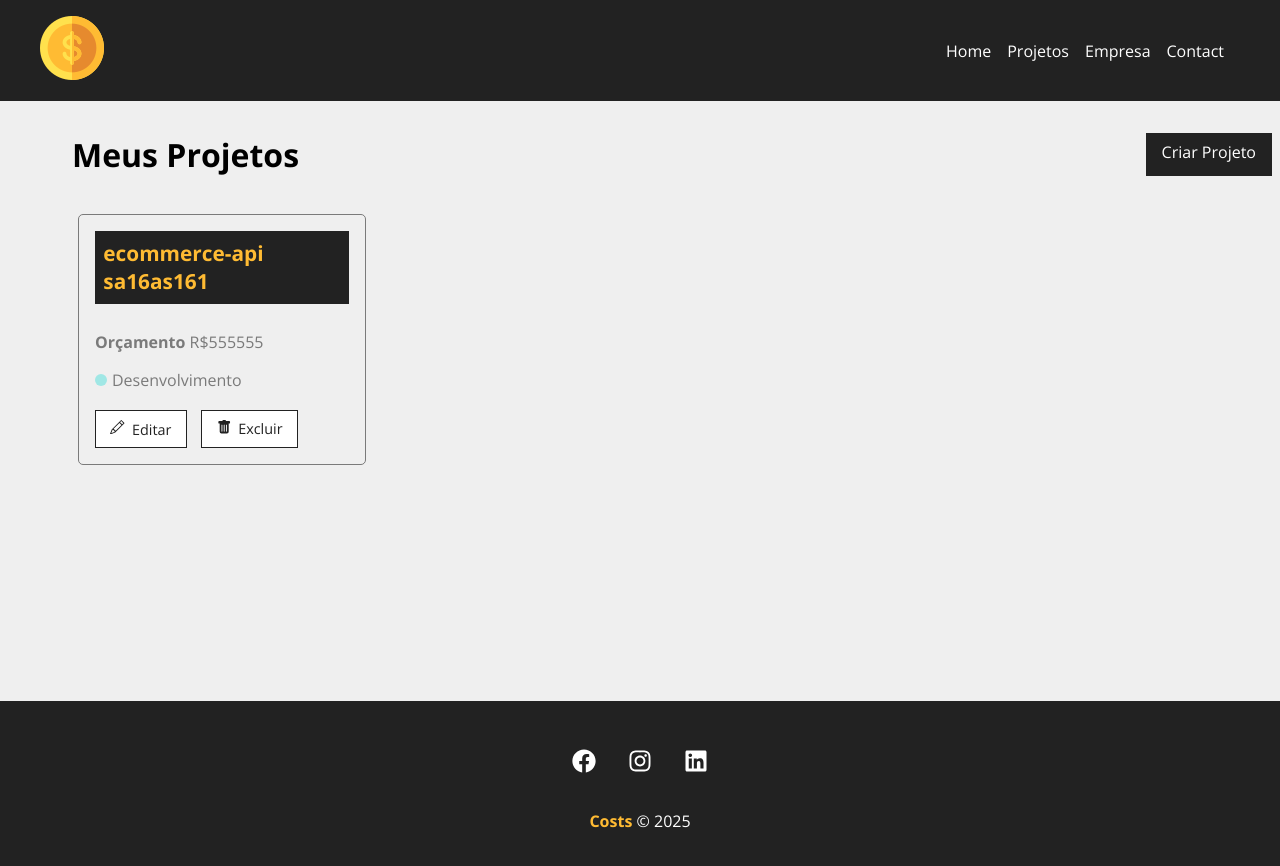
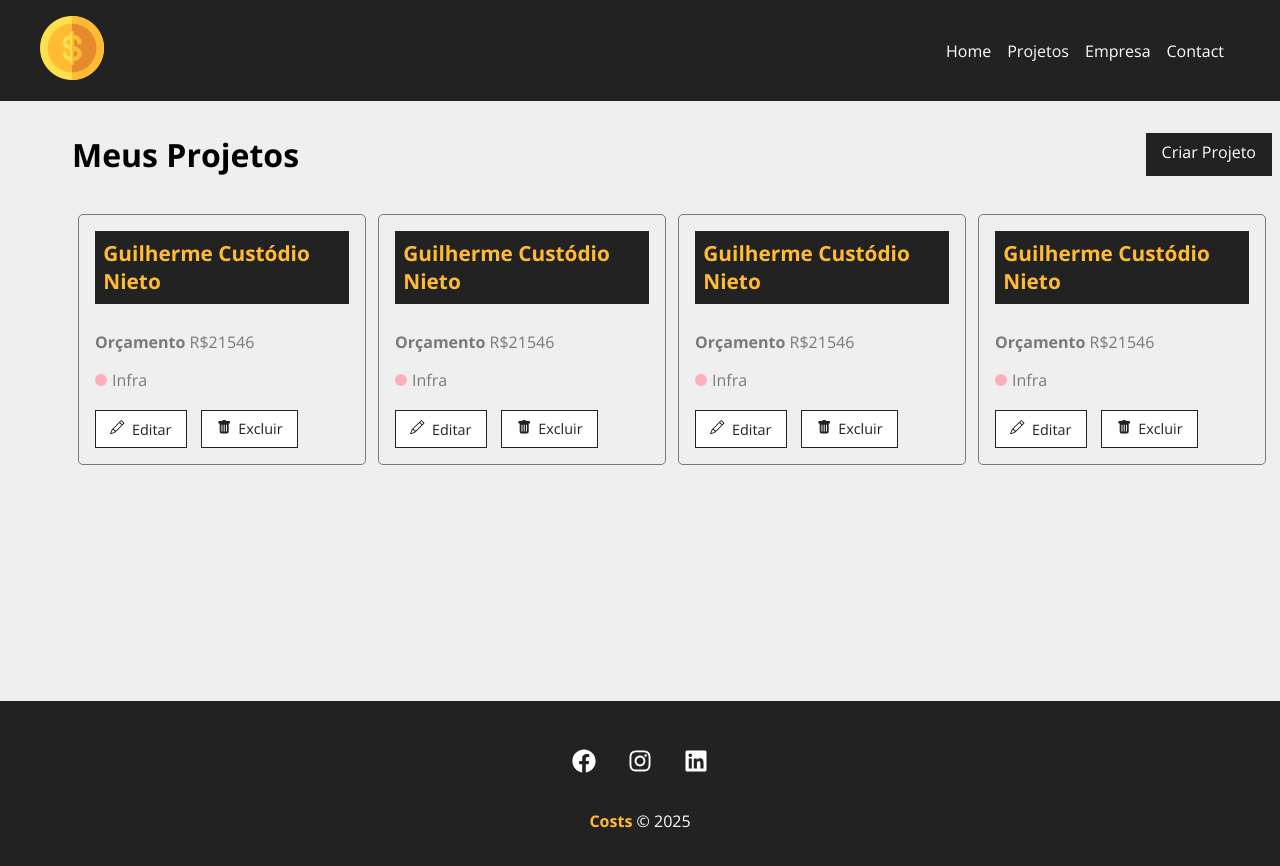
Before and after one commit to GuilhermeCustodioNieto/JavaScript-Estudo, a React (Create React App) app in the folder react/Matheus Bastitti/costs/: page /projects in a window 1280 px wide. Shown: the top 866 px of the page. Built offline with nearby package versions, Linux system fonts and the light colour scheme; data requests are answered from the project's data file.

Commit message:
Projeto finalizado

```diff
--- a/react/Matheus Bastitti/costs/db.json
+++ b/react/Matheus Bastitti/costs/db.json
@@ -1,15 +1,91 @@
 {
   "projects": [
     {
-      "id": "5790",
-      "name": "ecommerce-api sa16as161",
-      "budget": "555555",
+      "id": "9263",
+      "name": "Guilherme Custódio Nieto",
+      "budget": "21546",
       "category": {
-        "id": "2",
-        "name": "Desenvolvimento"
+        "id": "1",
+        "name": "Infra"
       },
-      "costs": 0,
-      "services": []
+      "costs": null,
+      "services": [
+        {
+          "name": "TESTE",
+          "cost": "4444",
+          "id": "a9e9a08d-6873-42ff-b737-5fe3cadccbc3"
+        },
+        {
+          "name": "SADASSDA",
+          "cost": "44",
+          "description": "ASDASDAS",
+          "id": "560ee2db-fd73-4b9e-b944-44ac216ed36d"
+        }
+      ],
+      "cost": null
+    },
+    {
+      "id": "9263",
+      "name": "Guilherme Custódio Nieto",
+      "budget": "21546",
+      "category": {
+        "id": "1",
+        "name": "Infra"
+      },
+      "costs": null,
+      "services": [
+        {
+          "name": "asdsa",
+          "cost": "44",
+          "description": "ASDASDAS",
+          "id": "bc0534b0-21ea-4af4-b388-b23e9a898d4d"
+        }
+      ],
+      "cost": null
+    },
+    {
+      "id": "9263",
+      "name": "Guilherme Custódio Nieto",
+      "budget": "21546",
+      "category": {
+        "id": "1",
+        "name": "Infra"
+      },
+      "costs": null,
+      "services": [
+        {
+          "name": "erasdsaads",
+          "cost": "5555",
+          "description": "adsadas",
+          "id": "d50edf3d-5127-4646-bdf4-7c14f560b9cc"
+        }
+      ],
+      "cost": null
+    },
+    {
+      "id": "9263",
+      "name": "Guilherme Custódio Nieto",
+      "budget": "21546",
+      "category": {
+        "id": "1",
+        "name": "Infra"
+      },
+      "costs": null,
+      "services": [
+        {
+          "name": "erasdsaads",
+          "cost": "5555",
+          "description": "adsadas",
+          "id": "d50edf3d-5127-4646-bdf4-7c14f560b9cc"
+        },
+        {
+          "name": "yrtsdds",
+          "cost": "444",
+          "description": "332",
+          "id": "e39debfe-0020-47f3-a2b0-e3ac52b76bb1"
+        }
+      ],
+      "cost": null
     }
   ],
   "categories": [
--- a/react/Matheus Bastitti/costs/src/components/layouts/Message.js
+++ b/react/Matheus Bastitti/costs/src/components/layouts/Message.js
@@ -16,12 +16,12 @@ function Message({type, msg}) {
         setVisible(true)
         const timer = setTimeout(() => {
             setVisible(false)
-        }, 3000)
+        }, 5000)
 
         return () => clearTimeout(timer)
     }, [msg])
 
-    console.log(`foi chamado`);
+
 
 
   return (
--- a/react/Matheus Bastitti/costs/src/components/pages/Project.js
+++ b/react/Matheus Bastitti/costs/src/components/pages/Project.js
@@ -6,13 +6,19 @@ import Loading from '../layouts/Loading'
 import Container from '../layouts/Container'
 import ProjectForm from '../project/ProjectForm'
 import Message from '../layouts/Message'
+import ServiceForm from '../service/ServiceForm'
+
+import {parse, v4 as uuidv4} from 'uuid'
+import ServiceCard from '../service/ServiceCard'
 
 function Project() {
     const id = useParams().id
 
 
     const [project, setProject] = useState([]);
+    const [services, setServices] = useState([]);
     const [showProjectForm, setShowProjectForm] = useState(false);
+    const [showServiceForm, setShowServiceForm] = useState(false);
     const [message, setMessage] = useState();
     const [type, setType] = useState();
 
@@ -36,11 +42,85 @@ function Project() {
         }, 300)
     }, [id])
 
+    function removeService(id, cost) {
+        const servicesUpdated = project.services.filter(
+          (service) => service.id !== id,
+        )
+
+        const projectUpdated = project
+
+        projectUpdated.services = servicesUpdated
+        projectUpdated.cost = parseFloat(projectUpdated.cost) - parseFloat(cost)
+
+        fetch(`http://localhost:5000/projects/${projectUpdated.id}`, {
+          method: 'PATCH',
+          headers: {
+            'Content-Type': 'application/json',
+          },
+          body: JSON.stringify(projectUpdated),
+        })
+          .then((resp) => resp.json())
+          .then((data) => {
+            setProject(projectUpdated)
+            setServices(servicesUpdated)
+            setMessage('Serviço removido com sucesso!')
+            setType('success')
+          })
+      }
+
+
     function toggleProjectForm() {
         setShowProjectForm(!showProjectForm)
     }
 
+    function toggleServiceForm() {
+        setShowServiceForm(!showServiceForm)
+    }
+
+    function createService(project) {
+        const lastService = project.services[project.services.length - 1]
+        lastService.id = uuidv4()
+
+        const lastServiceCost = lastService.cost
+        const newCost = parseFloat(project.costs) + parseFloat(lastServiceCost)
+
+
+
+
+        if(newCost > parseFloat(project.budget)) {
+            setMessage('Orçamento ultrapassado, verifique o valor do serviço')
+            setType('error')
+
+
+            return false
+        }
+
+        project.cost = newCost
+
+
+            fetch(`http://localhost:5000/projects`, {
+                method: 'POST',
+                headers: {
+                    'Content-Type': 'application/json'
+                },
+                body: JSON.stringify(project)
+            }).then((resp) => resp.json())
+            .then((data) => {
+                setProject(data)
+                setServices(data.services)
+                setShowServiceForm(false)
+
+            }).catch(err => console.log(err))
+
+
+
+
+    }
+
+
     function editPost(project) {
+        setMessage('')
+
         if(project.budget < project.costs) {
             setMessage('O orçamento não pode ser menor que o custo do projeto')
             setType('Error')
@@ -101,6 +181,39 @@ function Project() {
                         </div>
                     )}
                 </div>
+                <div className={styles.service_form_container}>
+                    <h2>Adicione um serviço:</h2>
+                    <button onClick={toggleServiceForm} className={styles.btn}>
+                        {!showServiceForm ? 'Adicionar serviço projeto' : 'Fechar'}
+                    </button>
+
+                    <div className={styles.project_info}>
+                        {showServiceForm && (
+                            <ServiceForm
+                                handleSubmit={createService}
+                                textBtn="Adicionar serviço"
+                                projectData={project}
+                            ></ServiceForm>
+                        )}
+                    </div>
+                </div>
+                <h2>Serviços</h2>
+                <Container customClass='start'>
+                        {services.length > 0 && services.map((service) => (
+                            <ServiceCard
+                            id={service.id}
+                            name={service.name}
+                            cost={service.cost}
+                            description={service.description}
+                            key={service.id}
+                            handleRemove={removeService}>
+                            </ServiceCard>
+                        )) }
+
+                        {services.length === 0 && <p>Não há serviços cadastrados</p>}
+
+
+                </Container>
             </Container>
         </div>
     ) : (<Loading></Loading>)}
--- /dev/null
+++ b/react/Matheus Bastitti/costs/src/components/service/ServiceCard.js
@@ -0,0 +1,31 @@
+import React from 'react'
+import styles from  '../project/ProjectCard.module.css'
+import { BsFillTrashFill } from 'react-icons/bs'
+
+function ServiceCard({id, name, cost, description, handleRemove}) {
+  const remove = (e) => {
+    e.preventDefault()
+    handleRemove(id, cost)
+  }
+
+  return (
+    <div className={styles.project_card}>
+
+        <h4>{name}</h4>
+        <p>
+          <span>Custo total:</span> R${cost}
+        </p>
+        <p>{description}</p>
+        <div className={styles.project_card_actions}>
+          <button onClick={remove}>
+            <BsFillTrashFill></BsFillTrashFill>
+            Excluir
+          </button>
+
+        </div>
+      </div>
+
+  )
+}
+
+export default ServiceCard
--- /dev/null
+++ b/react/Matheus Bastitti/costs/src/components/service/ServiceForm.js
@@ -0,0 +1,37 @@
+import {React, useState} from 'react'
+import styles from '../project/ProjectForm.module.css'
+import Input from '../form/Input'
+import SubmitButton from '../form/SubmitButton'
+
+
+function ServiceForm({textBtn, handleSubmit, projectData}) {
+    const [service, setService] = useState();
+
+
+    function submit(e) {
+        e.preventDefault();
+        projectData.services.push(service)
+        handleSubmit(projectData)
+
+    }
+
+    function handleChange(e) {
+
+        setService({...service, [e.target.name]: e.target.value})
+
+    }
+
+  return (
+    <form onSubmit={submit} className={styles.form}>
+        <Input type="text" text="Nome do serviço" name='name' placeholder="Insira o nome do serviço" handleOnChange={handleChange}/>
+
+        <Input type="number" text="Custo do serviço" name='cost' placeholder="Insira o valor total" handleOnChange={handleChange}/>
+
+        <Input type="text" text="Descrição do serviço" name='description' placeholder="Descreva o serviço" handleOnChange={handleChange}/>
+
+        <SubmitButton text={textBtn}/>
+    </form>
+  )
+}
+
+export default ServiceForm
```
